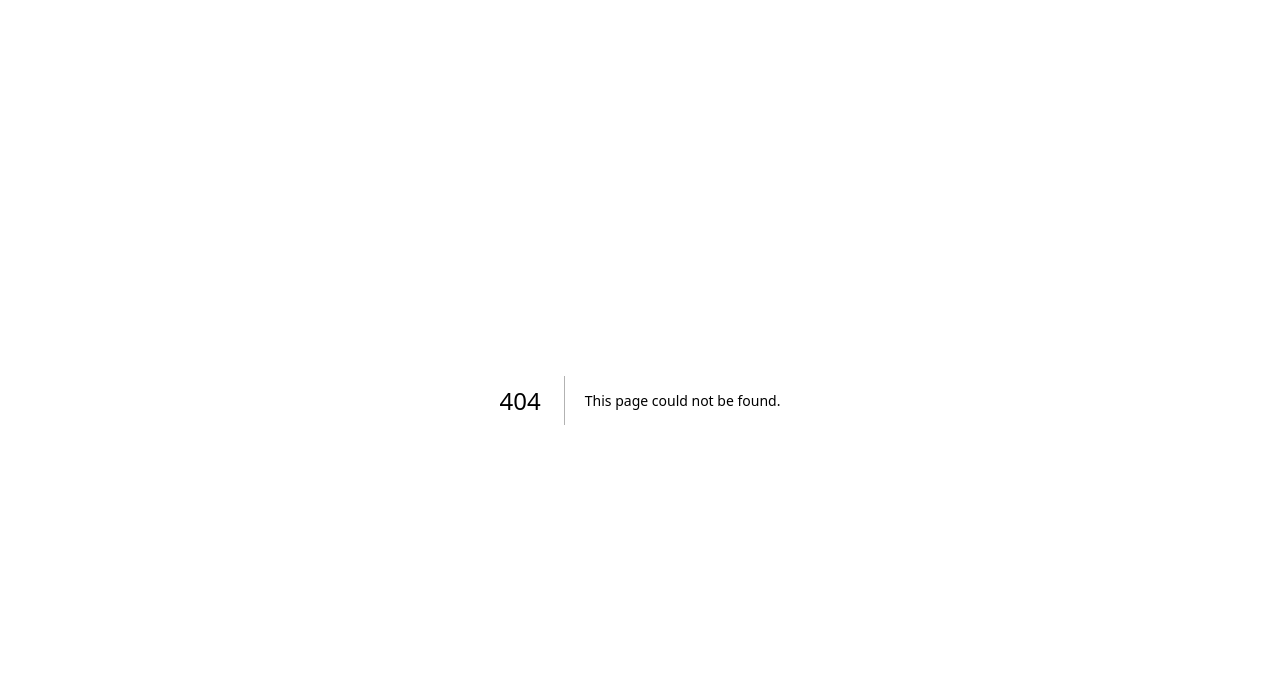
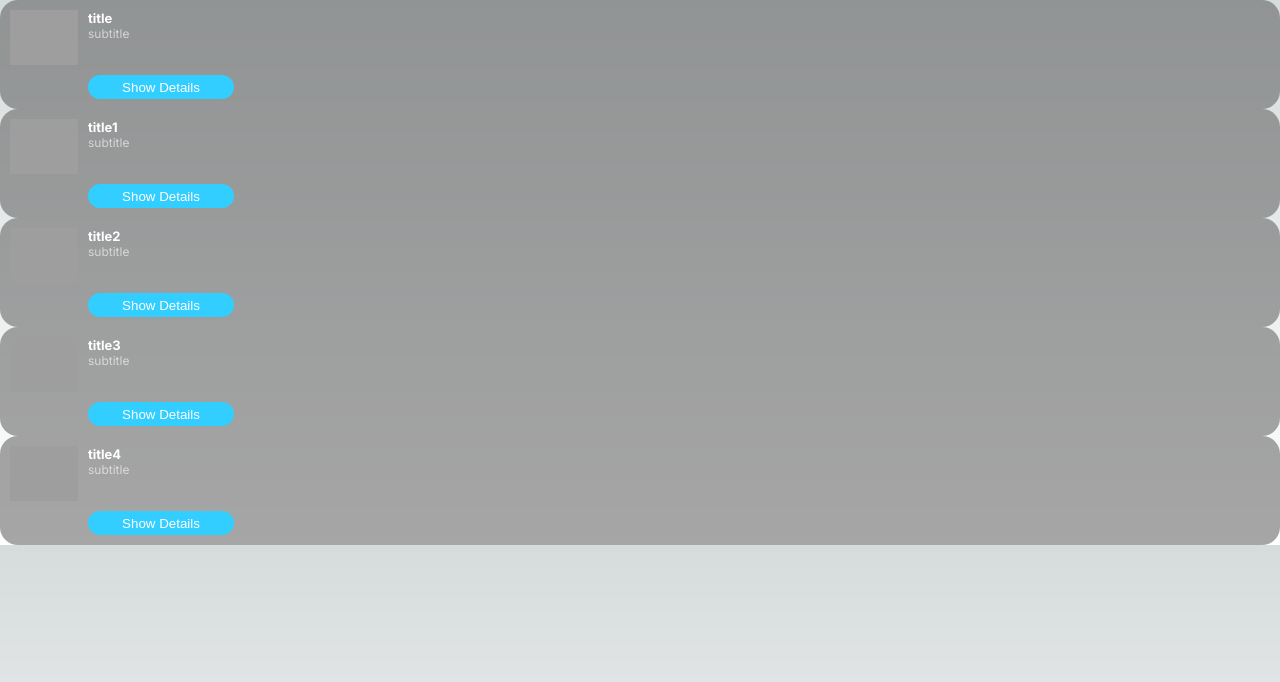
Before and after one commit to mohamedA122ouz/dotnetFront, a Next.js app: page /pages/home in a window 1280 px wide. Before the commit this address had no page. Shown: the top 682 px of the page. Built offline with nearby package versions, Linux system fonts and the light colour scheme; grey boxes are pictures that could not be loaded.

Commit message:
adding stamp to the home page to be followed

```diff
--- a/src/app/components/adCard/adCard.js
+++ b/src/app/components/adCard/adCard.js
@@ -2,7 +2,7 @@ import SmallButton from "../button/smallButton";
 import SubTitle from "../title/subTitle";
 import Title from "../title/title";
 import styleSheet from "./adCard.module.css";
-export default function AdCard({ src, alt, title, details }) {
+export default function AdCard({ src, alt, title, details, btnText }) {
     return (
         <div className={styleSheet.adCard}>
             <div className={styleSheet.topContainer}>
@@ -11,10 +11,10 @@ export default function AdCard({ src, alt, title, details }) {
                 </div>
             </div>
             <div className={styleSheet.text}>
-                <Title text={title} className={styleSheet.titleSize}/>
+                <Title text={title} className={styleSheet.titleSize} />
                 <SubTitle text={details} className={styleSheet.detailsSize} />
             </div>
-            <SmallButton text={"Show Details"} className={styleSheet.smallButton}></SmallButton>
+            <SmallButton text={btnText || "Show Details"} className={styleSheet.smallButton}></SmallButton>
         </div>
     )
 }
--- /dev/null
+++ b/src/app/pages/home/page.js
@@ -0,0 +1,27 @@
+"use client";
+import AdCard from "@/app/components/adCard/adCard";
+
+export default function Home() {
+    //connectServer
+    //react hook useState homeCards -> json -JS Object-
+    //for loop to add the cards to the home page
+    return (<>
+        {
+            (function build() {
+                let allCards = [];
+                let homeCards = {
+                    "title": ["subtitle", "buttonName", "imageURL", "imageALT"],
+                    "title1": ["subtitle", "buttonName", "imageURL", "imageALT"],
+                    "title2": ["subtitle", "buttonName", "imageURL", "imageALT"],
+                    "title3": ["subtitle", "buttonName", "imageURL", "imageALT"],
+                    "title4": ["subtitle", "buttonName", "imageURL", "imageALT"]
+                };
+                let ii = 0;
+                for(let i in homeCards){
+                    allCards.push(<AdCard alt={homeCards[i][3]} src={homeCards[i][2]} title={i} key={i+(ii++)} details={homeCards[i][0]} />);
+                }
+                return allCards;
+            })()
+        }
+    </>);
+}
```
Also changed, not shown: src/app/components/connectServer/connectServer.js (added, +12 -0 lines), src/app/page.js (+2 -7 lines).
